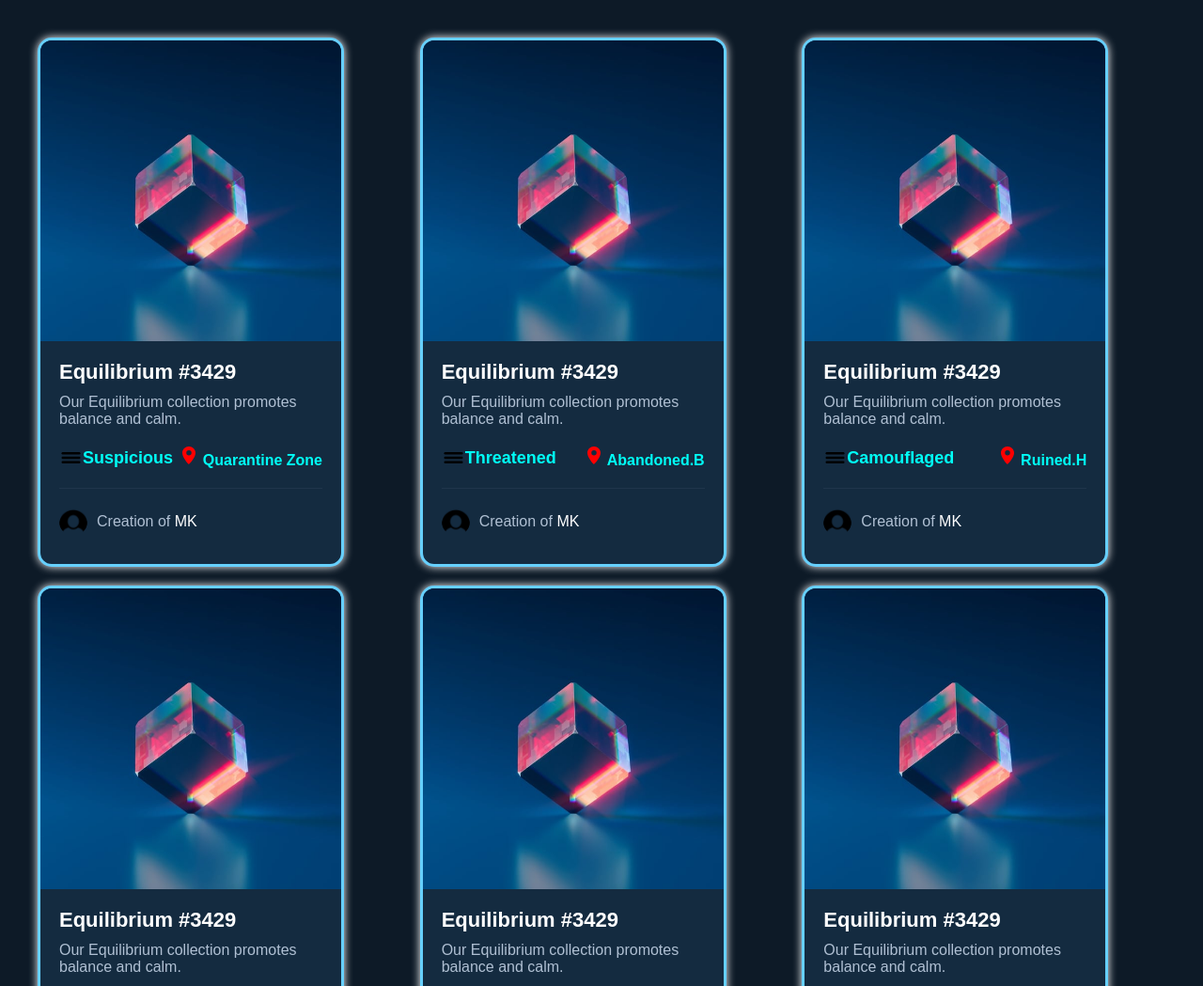
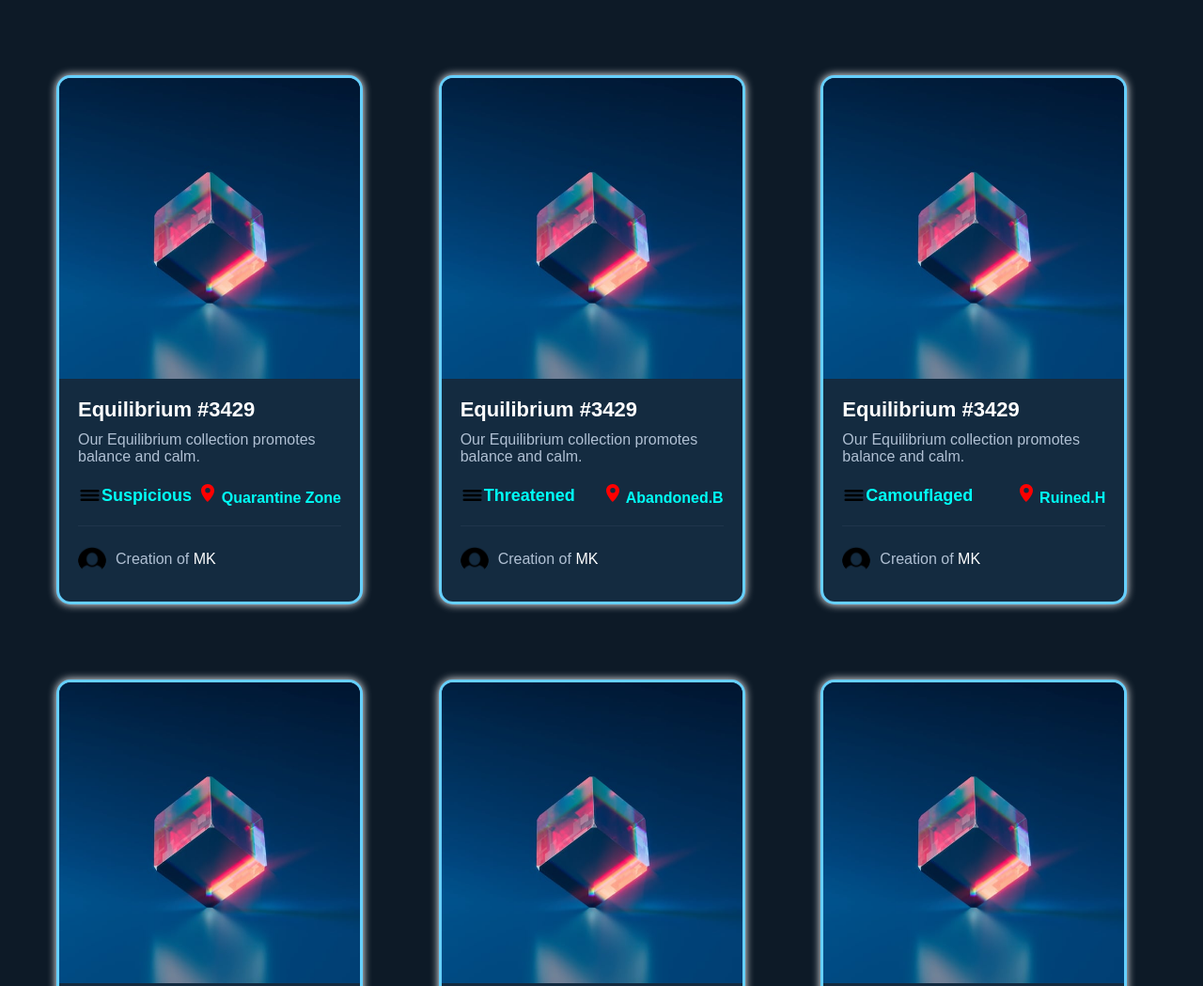
Before and after one commit to mariafer057/portifolio-gerencia, a plain HTML site: page index.html in a window 1280 px wide. Shown: the top 1049 px of the page at 94% size. Drawn offline with nearby package versions, Linux system fonts and the light colour scheme.

Commit message:
19-11-part2
Creating spacing between cards and keeping them centered

```diff
--- a/style.css
+++ b/style.css
@@ -2,12 +2,18 @@ body{
     background-color: #0d1a27;
     font-family: Arial, Helvetica, sans-serif;
     margin: 0;
-    padding: 20px;
+    padding: 40px;
+    display: flex;
+    justify-content: center;
+    min-height: 100vh;
+    box-sizing: border-box;
 }
 .container {
+    margin-top: 20px;
     display: grid;
     grid-template-columns: repeat(auto-fit, minmax(300px, 1fr));
-    gap: 20px;
+    row-gap: 80px;
+    column-gap: 60px;
     padding: 20px;
     max-width: 1200px;
     width: 100%;
```
